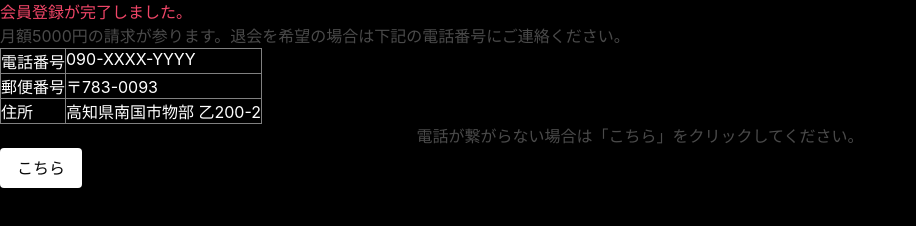
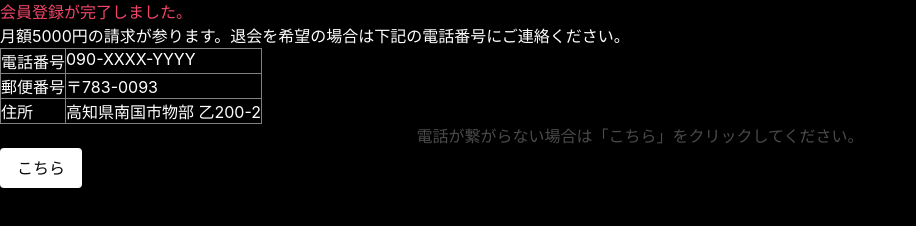
Before and after one commit to Roposaimitukozo/kakuseikyu, a plain HTML site: page toroku.html in a window 1280 px wide. Shown: the whole page, without its empty margins (0-916 px from the left). Drawn offline with nearby package versions, Linux system fonts and the light colour scheme.

Commit message:
Update toroku.html

```diff
--- a/toroku.html
+++ b/toroku.html
@@ -8,7 +8,7 @@
 </head>
 <body bgcolor="black" link="yellow" vlink="purple" alink="green">
 <p class="has-text-danger">会員登録が完了しました。</p>
-<p>月額5000円の請求が参ります。退会を希望の場合は下記の電話番号にご連絡ください。</p>
+<p class="has-text-white">月額5000円の請求が参ります。退会を希望の場合は下記の電話番号にご連絡ください。</p>
 
  <table border="1" class="has-text-white">
   <tr>
```
